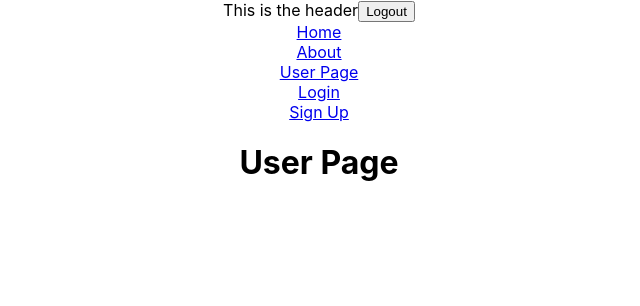
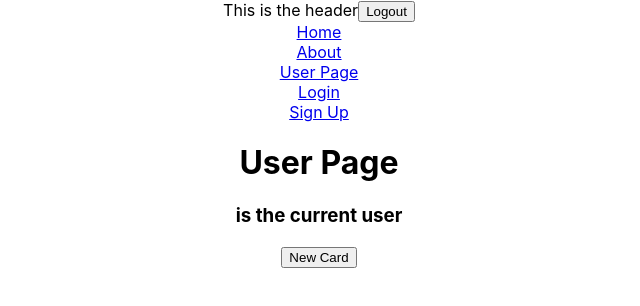
Before and after one commit to wayland-i/phase-5-sqlite-template, a React (Create React App) app in the folder client/: page /user_page in a window 1280 px wide. Shown: the top 306 px of the page, without its empty margins (321-961 px from the left). Built offline with nearby package versions, Linux system fonts and the light colour scheme; what mic-recorder-to-mp3 would draw is missing.

Commit message:
cards creating on userpage, now move to app scope and add auth functionality

```diff
--- a/client/src/App.js
+++ b/client/src/App.js
@@ -22,6 +22,7 @@ function App() {
   const updateUser = (user) => setCurrentUser(user)
 
 
+  console.log(currentUser)
 
   return (
     <div className="App">
@@ -34,7 +35,7 @@ function App() {
           <About />
         </Route>
         <Route path="/user_page">
-          <UserPage />
+          <UserPage currentUser={currentUser}/>
         </Route>
         <Route path="/login">
           <Login updateUser={updateUser}/>
--- /dev/null
+++ b/client/src/Card.js
@@ -0,0 +1,14 @@
+import React from 'react'
+
+function Card({ key, title, description, user}) {
+  return (
+    <div>
+        <h1>{key}</h1>
+        <h1>{title}</h1>
+        <h1>{description}</h1>
+        <h1>{user}</h1>
+    </div>
+  )
+}
+
+export default Card
--- a/client/src/UserPage.js
+++ b/client/src/UserPage.js
@@ -1,9 +1,47 @@
-import React from 'react'
+import React, { useState } from 'react'
+import Card from './Card'
 
-function UserPage() {
+function UserPage({currentUser}) {
+
+  const [errors, setErrors] = useState([])
+  const [usersCards, setUsersCards] = useState([])
+
+  const [cardData, setCardData] = useState({
+    title: 'new card',
+    description: 'description goes here',
+    user_id: `${currentUser.id}`
+  })
+
+  const {title, description, user_id} = cardData
+
+  const handleNewCard = () => {
+    const card = {
+      title,
+      description,
+      user_id
+    }
+
+    fetch('/cards', {
+      method: 'POST',
+      headers: {'Content-Type': 'application/json'},
+      body: JSON.stringify(card)
+    })
+    .then(r => {
+      if (r.ok) {
+        r.json().then( setUsersCards([...usersCards, card]) )
+      } else {
+        r.json().then(json => setErrors(json.errors))
+      }
+    })
+  }
+
+
   return (
     <div>
         <h1>User Page</h1>
+        <h3>{currentUser.username} is the current user</h3>
+        <button onClick={handleNewCard}>New Card</button>
+        {usersCards.map(card => <Card key={card.id} title={card.title} description={card.description} user={card.user_id}/>)}
     </div>
   )
 }
```
Also changed, not shown: 1 other file (tests, documents, lock files or other folders).
